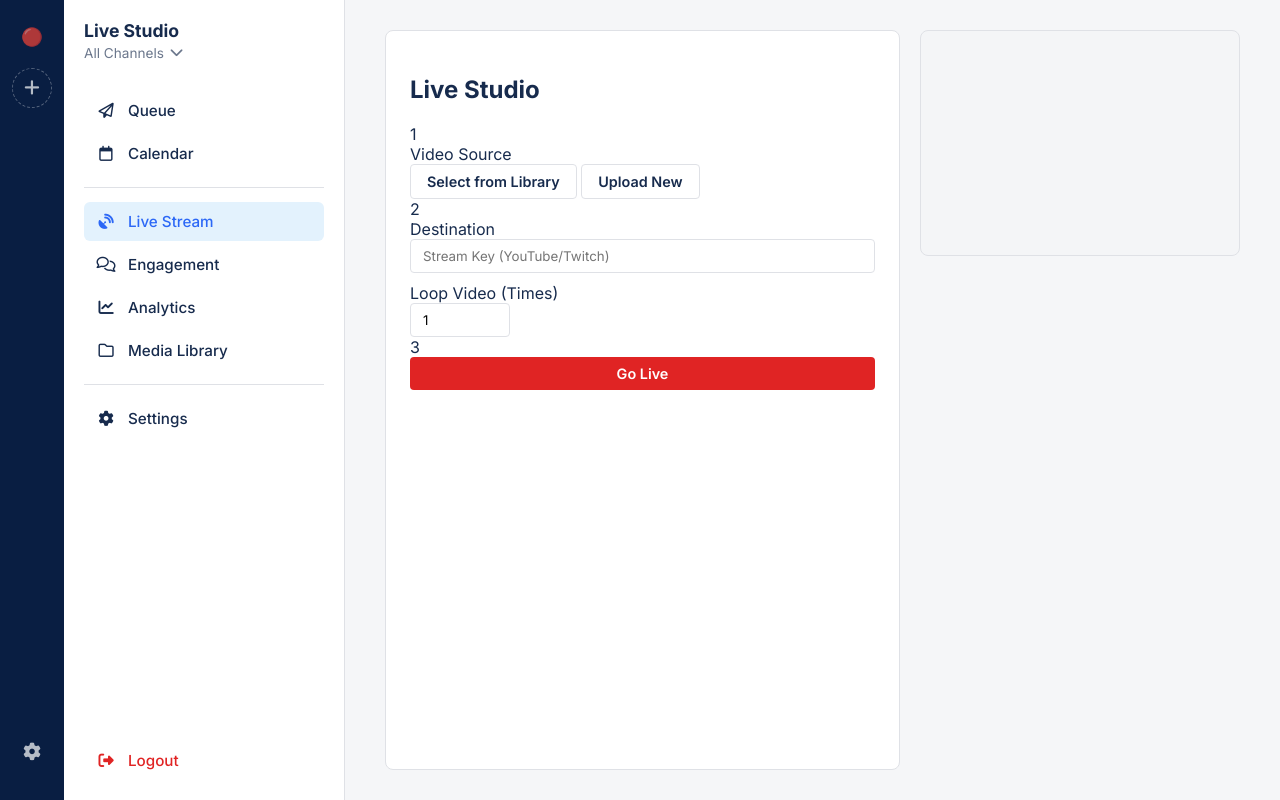
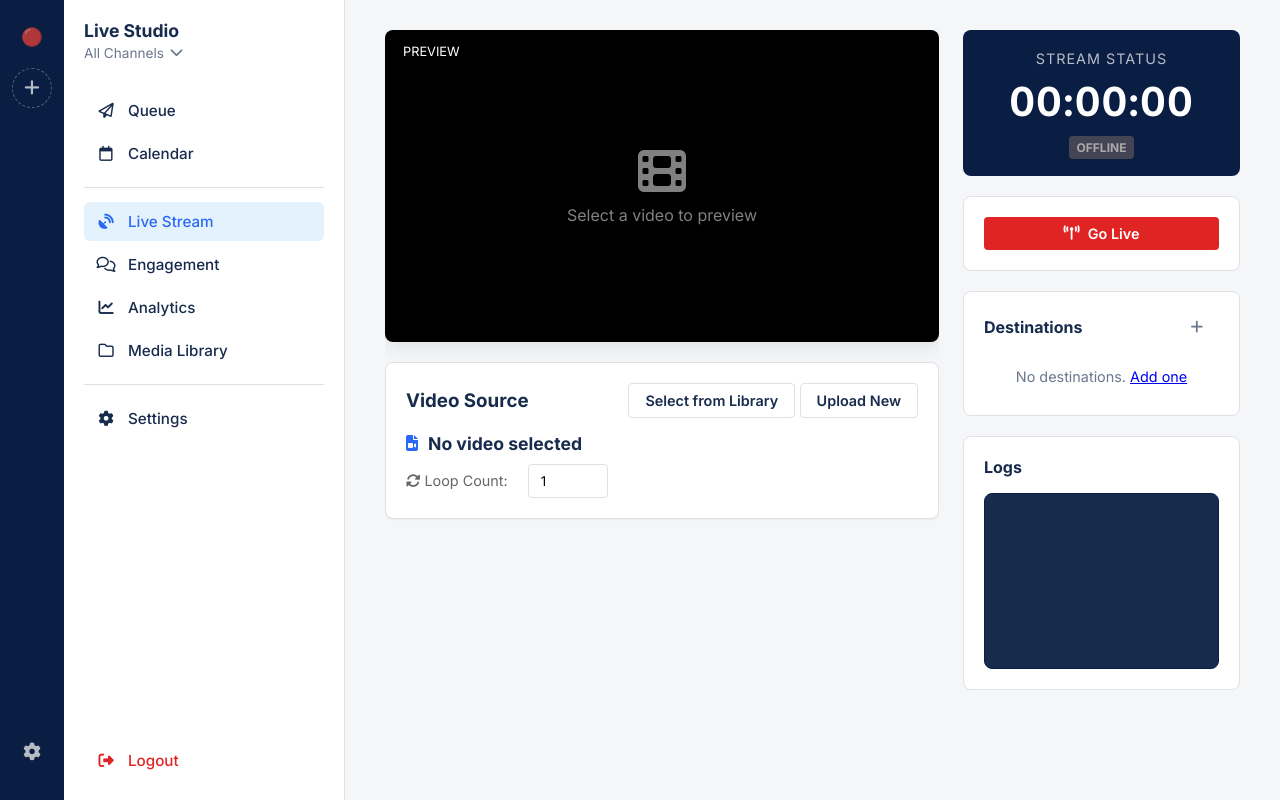
Before and after one commit to sagarrawat/afk-live, a web app: page /app.html in a window 1280 px wide, after a click on "Live Stream". Run offline with its HTML, style and script files only (its server is not run), Linux system fonts and the light colour scheme; data that the repository does not hold is empty; some of the project's set-up classes (security, data sources, template engines, error pages and the like) are left out, and stand-ins take their place; some libraries are stand-ins or nearby versions.

Commit message:
Refactor Live Studio to modern dashboard layout with preview
- Replaced 3-step vertical layout with 2-column dashboard (Preview vs Controls)
- Added functional <video> preview using new /api/library/stream/{id} endpoint
- Implemented "Saved Destinations" management (via LocalStorage)
- Added Stream Status Timer and improved visual indicators
- Added styling for new components in theme.css

```diff
--- a/src/main/resources/static/app.html
+++ b/src/main/resources/static/app.html
@@ -118,54 +118,75 @@
 
         <!-- VIEW: STREAM -->
         <div id="view-stream" class="view-section hidden">
-            <!-- Reuse existing stream layout but cleaner -->
             <div class="stream-dashboard-layout">
-                <div class="stream-setup-card">
-                    <div class="card-header">
-                        <h2>Live Studio</h2>
-                        <span class="badge live hidden" id="liveBadge">LIVE</span>
+                <!-- LEFT: Preview & Source -->
+                <div class="stream-main-panel">
+                    <div class="preview-container">
+                        <video id="previewPlayer" class="preview-player hidden" controls loop playsinline></video>
+                        <div id="previewPlaceholder" class="preview-placeholder">
+                            <i class="fa-solid fa-film fa-3x"></i>
+                            <span>Select a video to preview</span>
+                        </div>
+                        <div class="preview-overlay">PREVIEW</div>
                     </div>
 
-                    <div class="step-box">
-                         <div class="step-num">1</div>
-                         <div class="step-content">
-                             <label>Video Source</label>
-                             <div id="selectedVideoPreview" class="selected-video-box hidden">
-                                 <i class="fa-solid fa-film"></i>
-                                 <span id="selectedVideoName">Video.mp4</span>
-                                 <button class="btn-icon" onclick="clearSelectedVideo()"><i class="fa-solid fa-xmark"></i></button>
+                    <div class="card">
+                        <div class="card-header" style="display:flex; justify-content:space-between; align-items:center; margin-bottom: 15px;">
+                            <h3 style="margin:0">Video Source</h3>
+                            <div>
+                                <button class="btn btn-outline btn-sm" onclick="openLibraryModalForStream()">Select from Library</button>
+                                <button class="btn btn-outline btn-sm" onclick="document.getElementById('streamUploadInput').click()">Upload New</button>
+                                <input type="file" id="streamUploadInput" hidden accept="video/*">
                             </div>
-                             <div id="videoSelectionButtons" class="btn-group">
-                                 <button class="btn btn-outline" onclick="openLibraryModalForStream()">Select from Library</button>
-                                 <button class="btn btn-outline" onclick="document.getElementById('streamUploadInput').click()">Upload New</button>
-                                 <input type="file" id="streamUploadInput" hidden accept="video/*">
+                        </div>
+                        <div>
+                            <div style="display:flex; align-items:center; gap: 10px; margin-bottom: 10px;">
+                                <i class="fa-solid fa-file-video" style="color:var(--primary);"></i>
+                                <strong id="selectedVideoTitle" style="font-size: 1.1rem;">No video selected</strong>
+                            </div>
+                            <div style="font-size: 0.9rem; color: #666; display: flex; gap: 20px; align-items: center;">
+                                <span><i class="fa-solid fa-rotate"></i> Loop Count:</span>
+                                <input type="number" id="streamLoopCount" value="1" min="1" class="form-input" style="width: 80px;">
+                            </div>
                         </div>
                     </div>
                 </div>
 
-                    <div class="step-box">
-                        <div class="step-num">2</div>
-                        <div class="step-content">
-                            <label>Destination</label>
-                            <input type="password" id="streamKey" placeholder="Stream Key (YouTube/Twitch)" class="form-input">
-
-                            <label style="margin-top: 10px; display:block;">Loop Video (Times)</label>
-                            <input type="number" id="streamLoopCount" value="1" min="1" class="form-input" style="width: 100px;">
-                        </div>
+                <!-- RIGHT: Controls -->
+                <div class="stream-control-panel">
+                    <!-- Status -->
+                    <div class="stream-status-box">
+                        <div class="status-label">Stream Status</div>
+                        <div class="status-timer" id="streamTimer">00:00:00</div>
+                        <span class="badge hidden" id="liveBadge">LIVE</span>
+                        <span class="badge" id="offlineBadge" style="background:#445; color:#aaa;">OFFLINE</span>
                     </div>
 
-                    <div class="step-box">
-                         <div class="step-num">3</div>
-                         <div class="step-content">
-                             <button id="btnGoLive" class="btn btn-danger btn-lg btn-block" onclick="submitJob()">Go Live</button>
+                    <!-- Action -->
+                    <div class="control-card">
+                         <button id="btnGoLive" class="btn btn-danger btn-lg btn-block" onclick="submitJob()">
+                            <i class="fa-solid fa-tower-broadcast"></i> Go Live
+                         </button>
                          <button id="btnStop" class="btn btn-secondary btn-lg btn-block hidden" onclick="stopStream()">End Stream</button>
                     </div>
+
+                    <!-- Destinations -->
+                    <div class="control-card">
+                        <h3>Destinations <button class="btn btn-text btn-sm" onclick="addDestination()"><i class="fa-solid fa-plus"></i></button></h3>
+                        <div id="destinationList" class="destination-list">
+                            <!-- Populated via JS -->
+                            <div class="empty-state" style="padding: 10px; font-size: 0.9rem;">No destinations.</div>
                         </div>
+                        <!-- Hidden input to store active key -->
+                        <input type="hidden" id="streamKey">
                     </div>
 
-                <div class="stream-status-panel">
+                    <!-- Logs -->
+                    <div class="control-card" style="flex:1; display:flex; flex-direction:column; min-height: 200px;">
+                        <h3>Logs</h3>
                         <div class="terminal-card">
                             <div class="terminal" id="console"></div>
+                        </div>
                     </div>
                 </div>
             </div>
--- a/src/main/resources/static/css/theme.css
+++ b/src/main/resources/static/css/theme.css
@@ -173,13 +173,39 @@ body {
 .form-group label { display: block; margin-bottom: 6px; font-weight: 600; font-size: 0.85rem; }
 
 /* STREAM DASHBOARD */
-.stream-dashboard-layout { display: grid; grid-template-columns: 1fr 320px; gap: 20px; height: 100%; max-width: 1400px; margin: 0 auto; }
-.stream-setup-card { background: white; border: 1px solid var(--border); padding: 24px; border-radius: 8px; overflow-y: auto; color: var(--text-main); }
-.stream-status-panel { display: flex; flex-direction: column; gap: 20px; }
-.terminal-card { background: #f4f5f7; color: var(--text-main); border: 1px solid var(--border); padding: 12px; border-radius: 8px; height: 200px; font-family: monospace; overflow-y: auto; font-size: 0.85rem; }
-.selected-video-box { background: #f9f9f9; border: 1px solid var(--border); padding: 10px; border-radius: 4px; display: flex; justify-content: space-between; align-items: center; margin-bottom: 10px; }
+.stream-dashboard-layout { display: grid; grid-template-columns: 2fr 1fr; gap: 24px; height: calc(100vh - 140px); max-width: 1600px; margin: 0 auto; }
+.stream-main-panel { display: flex; flex-direction: column; gap: 20px; overflow-y: auto; }
+.stream-control-panel { display: flex; flex-direction: column; gap: 20px; overflow-y: auto; }
+
+.preview-container {
+    background: black; border-radius: 8px; overflow: hidden; aspect-ratio: 16/9; display: flex; align-items: center; justify-content: center; position: relative;
+    box-shadow: 0 4px 20px rgba(0,0,0,0.1);
+}
+.preview-player { width: 100%; height: 100%; object-fit: contain; }
+.preview-placeholder { color: rgba(255,255,255,0.5); display: flex; flex-direction: column; align-items: center; gap: 10px; }
+.preview-overlay { position: absolute; top: 10px; left: 10px; background: rgba(0,0,0,0.6); color: white; padding: 4px 8px; border-radius: 4px; font-size: 0.8rem; pointer-events: none; }
+
+.control-card { background: white; border: 1px solid var(--border); border-radius: 8px; padding: 20px; }
+.control-card h3 { margin: 0 0 16px 0; font-size: 1rem; color: var(--text-main); display: flex; justify-content: space-between; align-items: center; }
+
+.destination-list { display: flex; flex-direction: column; gap: 10px; }
+.destination-item {
+    border: 1px solid var(--border); border-radius: 6px; padding: 12px; display: flex; align-items: center; gap: 10px; cursor: pointer; transition: 0.2s;
+}
+.destination-item:hover { background: #f9f9f9; }
+.destination-item.active { border-color: var(--primary); background: #e3f2fd; }
+.dest-icon { width: 24px; text-align: center; }
+
+.stream-status-box {
+    background: #091e42; color: white; padding: 20px; border-radius: 8px; text-align: center;
+}
+.status-timer { font-size: 2.5rem; font-weight: 700; font-variant-numeric: tabular-nums; letter-spacing: 1px; margin: 10px 0; }
+.status-label { font-size: 0.9rem; opacity: 0.7; text-transform: uppercase; letter-spacing: 1px; }
+
+.terminal-card { background: #172b4d; color: #79f2c0; border: 1px solid #091e42; padding: 12px; border-radius: 8px; height: 150px; font-family: 'Roboto Mono', monospace; overflow-y: auto; font-size: 0.8rem; }
+
 .badge { padding: 4px 8px; border-radius: 4px; font-size: 0.75rem; font-weight: bold; }
-.badge.live { background: red; color: white; animation: blink 1s infinite; }
+.badge.live { background: #e02424; color: white; animation: blink 1s infinite; display: inline-block; }
 @keyframes blink { 50% { opacity: 0.5; } }
 
 /* ANALYTICS */
--- a/src/main/resources/static/js/app.js
+++ b/src/main/resources/static/js/app.js
@@ -433,6 +433,8 @@ async function loadScheduledQueue() {
 
 /* --- STREAMING --- */
 let selectedStreamVideo = null;
+let streamTimerInterval = null;
+let streamStartTime = null;
 
 async function openLibraryModalForStream() {
     document.getElementById('streamLibraryModal').classList.remove('hidden');
@@ -455,10 +457,7 @@ async function openLibraryModalForStream() {
              div.style.cursor = 'pointer';
              div.innerHTML = `<i class="fa-solid fa-film"></i> ${v.title}`;
              div.onclick = () => {
-                 selectedStreamVideo = v;
-                 document.getElementById('selectedVideoPreview').classList.remove('hidden');
-                 document.getElementById('videoSelectionButtons').classList.add('hidden');
-                 document.getElementById('selectedVideoName').innerText = v.title;
+                 selectStreamVideo(v);
                  document.getElementById('streamLibraryModal').classList.add('hidden');
              };
              list.appendChild(div);
@@ -466,17 +465,26 @@ async function openLibraryModalForStream() {
     } catch(e) {}
 }
 
-function clearSelectedVideo() {
-    selectedStreamVideo = null;
-    document.getElementById('selectedVideoPreview').classList.add('hidden');
-    document.getElementById('videoSelectionButtons').classList.remove('hidden');
+function selectStreamVideo(video) {
+    selectedStreamVideo = video;
+    document.getElementById('selectedVideoTitle').innerText = video.title;
+
+    // Preview
+    const player = document.getElementById('previewPlayer');
+    document.getElementById('previewPlaceholder').classList.add('hidden');
+    player.classList.remove('hidden');
+
+    // Use the streaming endpoint
+    player.src = `${API_URL}/library/stream/${video.id}`;
+    player.load();
 }
 
 async function submitJob() {
     const key = document.getElementById('streamKey').value;
     const loopCount = document.getElementById('streamLoopCount').value;
 
-    if(!selectedStreamVideo || !key) return showToast("Select video and enter key", "error");
+    if(!selectedStreamVideo) return showToast("Please select a video source", "error");
+    if(!key) return showToast("Please select a destination or enter stream key", "error");
 
     const btn = document.getElementById('btnGoLive');
     btn.disabled = true;
@@ -486,72 +494,175 @@ async function submitJob() {
     fd.append("streamKey", key);
     fd.append("videoKey", selectedStreamVideo.s3Key);
     fd.append("loopCount", loopCount);
-    // Note: Start Time is ignored by backend for now as per plan, but field exists for future usage
 
     try {
         const res = await apiFetch(`${API_URL}/start`, {method:'POST', body:fd});
         const data = await res.json();
         if(data.success) {
-            showToast("Stream Started", "success");
+            showToast("Stream Started Successfully!", "success");
             setLiveState(true);
+            streamStartTime = new Date();
+            startTimer();
         } else {
             showToast(data.message, "error");
         }
-    } catch(e) { showToast("Failed to start", "error"); }
+    } catch(e) { showToast("Failed to start stream", "error"); }
     finally {
         btn.disabled = false;
-        if(!document.getElementById('liveIndicator').classList.contains('hidden')) {
-             // If live, button is hidden anyway via setLiveState
+        if(!document.getElementById('liveBadge').classList.contains('hidden')) {
+             btn.classList.add('hidden');
         } else {
-             btn.innerHTML = '<i class="fa-solid fa-tower-broadcast"></i> Start Streaming';
+             btn.innerHTML = '<i class="fa-solid fa-tower-broadcast"></i> Go Live';
         }
     }
 }
 
 async function stopStream() {
+    if(!confirm("Are you sure you want to end the stream?")) return;
     try {
         await apiFetch(`${API_URL}/stop`, {method:'POST'});
         setLiveState(false);
         showToast("Stream Stopped", "info");
+        stopTimer();
     } catch(e) {}
 }
 
 function setLiveState(isLive) {
     const badge = document.getElementById('liveBadge');
+    const offlineBadge = document.getElementById('offlineBadge');
     const btnGo = document.getElementById('btnGoLive');
     const btnStop = document.getElementById('btnStop');
 
     if(isLive) {
         badge.classList.remove('hidden');
+        offlineBadge.classList.add('hidden');
         btnGo.classList.add('hidden');
         btnStop.classList.remove('hidden');
         log("Stream is LIVE");
     } else {
         badge.classList.add('hidden');
+        offlineBadge.classList.remove('hidden');
         btnGo.classList.remove('hidden');
         btnStop.classList.add('hidden');
         log("Stream Offline");
+        stopTimer();
     }
 }
 
 function log(msg) {
     const t = document.getElementById('console');
-    if(t) t.innerHTML += `<div>[${new Date().toLocaleTimeString()}] ${msg}</div>`;
+    if(t) {
+        t.innerHTML += `<div>[${new Date().toLocaleTimeString()}] ${msg}</div>`;
+        t.scrollTop = t.scrollHeight;
+    }
+}
+
+/* --- DESTINATIONS --- */
+let destinations = [];
+
+function loadDestinations() {
+    const saved = localStorage.getItem('afk_destinations');
+    if(saved) destinations = JSON.parse(saved);
+    renderDestinations();
+}
+
+function addDestination() {
+    const name = prompt("Enter Destination Name (e.g. YouTube Main):");
+    if(!name) return;
+    const key = prompt("Enter Stream Key:");
+    if(!key) return;
+
+    destinations.push({ id: Date.now(), name, key });
+    saveDestinations();
+    renderDestinations();
+
+    // Auto select newest
+    selectDestination(destinations[destinations.length-1].id);
+}
+
+function removeDestination(id, e) {
+    e.stopPropagation();
+    if(!confirm("Remove this destination?")) return;
+    destinations = destinations.filter(d => d.id !== id);
+    saveDestinations();
+    renderDestinations();
+}
+
+function saveDestinations() {
+    localStorage.setItem('afk_destinations', JSON.stringify(destinations));
+}
+
+function renderDestinations() {
+    const list = document.getElementById('destinationList');
+    if(!list) return;
+    list.innerHTML = '';
+
+    if(destinations.length === 0) {
+        list.innerHTML = `<div class="empty-state" style="padding: 10px; font-size: 0.9rem;">No destinations. <a href="#" onclick="addDestination()">Add one</a></div>`;
+        return;
+    }
+
+    destinations.forEach(d => {
+        const div = document.createElement('div');
+        div.className = 'destination-item';
+        div.onclick = () => selectDestination(d.id);
+        div.dataset.id = d.id;
+        div.innerHTML = `
+            <div class="dest-icon"><i class="fa-solid fa-key"></i></div>
+            <div style="flex:1"><b>${d.name}</b></div>
+            <button class="btn btn-sm btn-text" onclick="removeDestination(${d.id}, event)"><i class="fa-solid fa-trash"></i></button>
+        `;
+        list.appendChild(div);
+    });
+}
+
+function selectDestination(id) {
+    const dest = destinations.find(d => d.id === id);
+    if(!dest) return;
+
+    document.getElementById('streamKey').value = dest.key;
+    document.querySelectorAll('.destination-item').forEach(el => {
+        el.classList.remove('active');
+        if(parseInt(el.dataset.id) === id) el.classList.add('active');
+    });
+}
+
+/* --- TIMER --- */
+function startTimer() {
+    stopTimer();
+    const el = document.getElementById('streamTimer');
+    if(!el) return;
+
+    streamTimerInterval = setInterval(() => {
+        if(!streamStartTime) return;
+        const diff = Math.floor((new Date() - streamStartTime) / 1000);
+        const h = Math.floor(diff / 3600).toString().padStart(2, '0');
+        const m = Math.floor((diff % 3600) / 60).toString().padStart(2, '0');
+        const s = (diff % 60).toString().padStart(2, '0');
+        el.innerText = `${h}:${m}:${s}`;
+    }, 1000);
+}
+
+function stopTimer() {
+    if(streamTimerInterval) clearInterval(streamTimerInterval);
+    const el = document.getElementById('streamTimer');
+    if(el) el.innerText = "00:00:00";
 }
 
 async function checkInitialStatus() {
     try {
         const res = await apiFetch(`${API_URL}/status`);
         const data = await res.json();
-        if(data.success && data.data.live) setLiveState(true);
+        if(data.success && data.data.live) {
+            setLiveState(true);
+            // We don't know start time from backend yet, so just start counting from now or 0
+            // Ideally backend returns startTime. For now, just show LIVE.
+        }
     } catch(e){}
 }
 
 function loadGlobalSettings() {
-    const savedKey = localStorage.getItem('afk_stream_key');
-    if(savedKey && document.getElementById('streamKey')) {
-        document.getElementById('streamKey').value = savedKey;
-    }
+    loadDestinations();
 }
 
 /* --- LIBRARY --- */
```
Also changed, not shown: src/main/java/com/afklive/streamer/endpoint/LibraryController.java (+24 -0 lines). Lines whose indentation alone changed are shown as unchanged.
